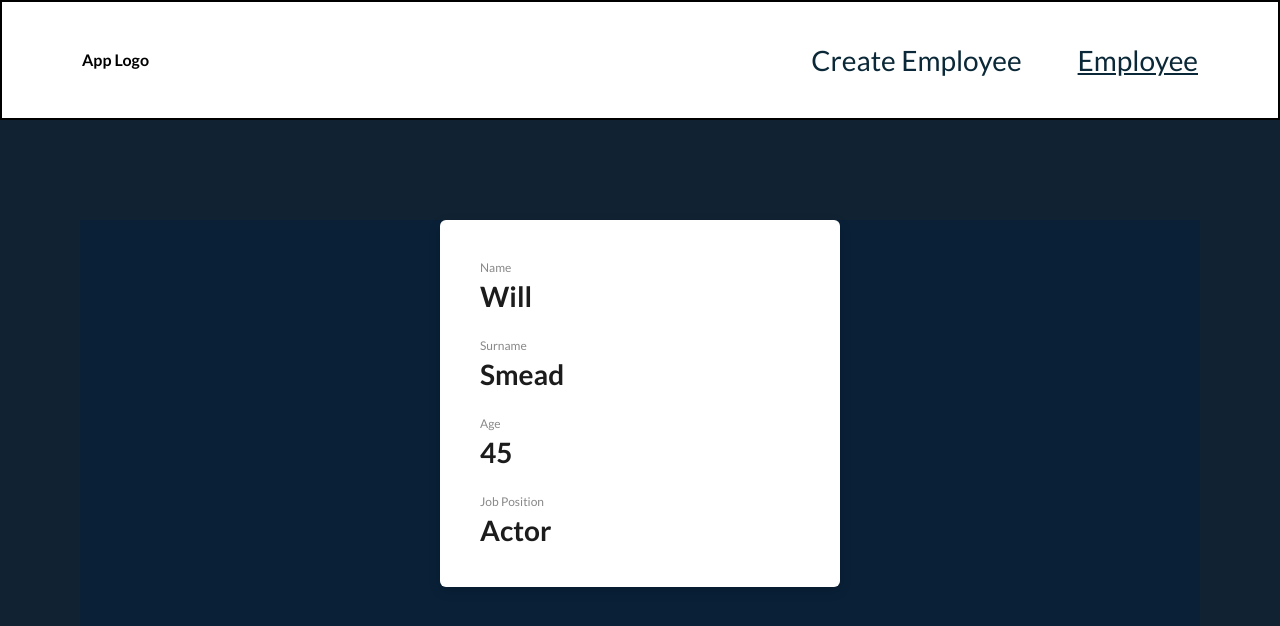
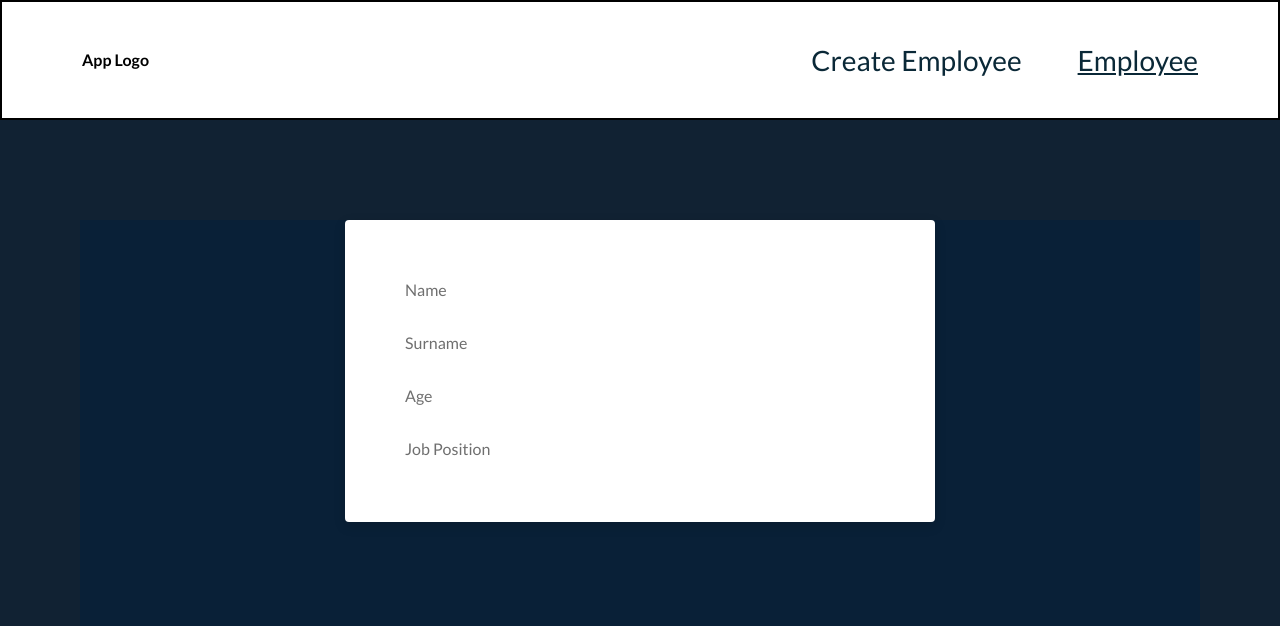
Before and after one commit to orekhov-vitaly/creating_employee, a React (Vite) app: page /employee in a window 1280 px wide. Shown: the top 626 px of the page. Built offline with nearby package versions, Linux system fonts and the light colour scheme.

Commit message:
Functional

```diff
--- a/src/components/Layout/Layout.tsx
+++ b/src/components/Layout/Layout.tsx
@@ -1,3 +1,4 @@
+import { createContext, useState } from "react";
 import { useNavigate } from "react-router-dom";
 import {
     LayoutComponent,
@@ -7,12 +8,26 @@ import {
     NavContainer,
     HeaderLogoWrapper,
 } from "./styles";
-import type { LayoutProps, NavLink } from "./types";
+import type {
+    LayoutProps,
+    NavLink,
+    EmployeeContextType,
+    EmployeeData,
+} from "./types";
 import { navLinksData } from "./data";
 import NavigationLink from "components/NavigationLink/NavigationLink";
 import { v4 } from "uuid";
 
+export const EmployeeContext = createContext<EmployeeContextType>({
+    data: undefined,
+    onDataChange: () => {},
+});
+
 function Layout({ children }: LayoutProps) {
+    const [employeeData, setEmployeeData] = useState<EmployeeData | undefined>(
+        undefined
+    );
+
     const navigate = useNavigate();
 
     const navLinks = navLinksData.map(({ path, name }: NavLink) => {
@@ -23,7 +38,6 @@ function Layout({ children }: LayoutProps) {
         navigate("/");
     };
 
-
     return (
         <LayoutComponent>
             <Header>
@@ -32,7 +46,14 @@ function Layout({ children }: LayoutProps) {
                 </HeaderLogoWrapper>
                 <NavContainer>{navLinks}</NavContainer>
             </Header>
-            <Main>{children}</Main>
+            <EmployeeContext.Provider
+                value={{
+                    data: employeeData,
+                    onDataChange: setEmployeeData,
+                }}
+            >
+                <Main>{children}</Main>
+            </EmployeeContext.Provider>
         </LayoutComponent>
     );
 }
--- a/src/pages/Employee/Employee.tsx
+++ b/src/pages/Employee/Employee.tsx
@@ -1,24 +1,27 @@
+import { useContext } from "react";
+import { EmployeeContext } from "components/Layout/Layout";
 import {EmployeeBlock, EmployeeWrapper,  EmployeeGroup, Label, ValueBlock } from "./styles";
 
 function Employee() {
+    const { data, onDataChange } = useContext(EmployeeContext);
     return(
         <EmployeeWrapper>
             <EmployeeBlock>
                 <EmployeeGroup>
                     <Label>Name</Label>
-                    <ValueBlock>Will</ValueBlock>
+                    <ValueBlock>{data?.name}</ValueBlock>
                 </EmployeeGroup>
                 <EmployeeGroup>
                     <Label>Surname</Label>
-                    <ValueBlock>Smead</ValueBlock>
+                    <ValueBlock>{data?.surname}</ValueBlock>
                 </EmployeeGroup>
                 <EmployeeGroup>
                     <Label>Age</Label>
-                    <ValueBlock>45</ValueBlock>
+                    <ValueBlock>{data?.age}</ValueBlock>
                 </EmployeeGroup>
                 <EmployeeGroup>
                     <Label>Job Position</Label>
-                    <ValueBlock>Actor</ValueBlock>
+                    <ValueBlock>{data?.jobPosition}</ValueBlock>
                 </EmployeeGroup>
             </EmployeeBlock>
         </EmployeeWrapper>
--- a/src/pages/Employee/styles.ts
+++ b/src/pages/Employee/styles.ts
@@ -11,14 +11,14 @@ export const EmployeeWrapper = styled.div`
 
 export const EmployeeBlock = styled.div`
   background: white;
-  padding: 40px;
-  width: 400px;
-  border-radius: 6px;
+  padding: 60px;
+  width: 590px;
+  border-radius: 4px;
   box-shadow: 0 4px 12px rgba(0, 0, 0, 0.15);
 
   display: flex;
   flex-direction: column;
-  gap: 25px;
+  gap: 30px;
 `;
 
 export const EmployeeGroup = styled.div`
@@ -28,8 +28,8 @@ export const EmployeeGroup = styled.div`
 `;
 
 export const Label = styled.div`
-  font-size: 12px;
-  color: #888;
+  font-size: 16px;
+  color: #6f6f6f;
 `;
 
 export const ValueBlock = styled.div`
--- a/src/pages/EmployeeForm/EmployeeForm.tsx
+++ b/src/pages/EmployeeForm/EmployeeForm.tsx
@@ -1,82 +1,93 @@
+import { useContext } from "react";
 import { useFormik } from "formik";
 import * as Yup from "yup";
 
 import { EmployeeFormComponent, EmployeeFormWrapper } from "./styles";
 import Input from "components/Input/Input";
 import Button from "components/Button/Button";
-import type { EmploeeFormValues } from "./types";
+import type { EmployeeFormValues } from "./types";
+import { EmployeeContext } from "components/Layout/Layout";
 
 function EmployeeForm() {
-  // const schema = Yup.object().shape({
-  //     fullName: Yup.string()
-  //         .required("Full name is required")
-  //         .min(5, "Min 5 symbols")
-  //         .max(50, "Max 50 symbols")
-  //         .typeError("Full name must be string"),
-  //     age: Yup.number()
-  //         .required("Age is required")
-  //         .min(18, "Min age - 18")
-  //         .max(80, "Max age - 80")
-  //         .typeError("Age must be number"),
-  //     jobTitle: Yup.string()
-  //         .max(30, "Max 30 symbols")
-  //         .typeError("Job title must be string"),
-  //     agreement: Yup.boolean()
-  //         .oneOf([true], "Accept agreement"),
-  // });
+    const { data, onDataChange } = useContext(EmployeeContext);
+    const schema = Yup.object().shape({
+        name: Yup.string()
+            .required("Full name is required")
+            .min(2, "Min 2 symbols")
+            .max(50, "Max 50 symbols")
+            .typeError("Full name must be string"),
+        surname: Yup.string()
+            .required("Full name is required")
+            .max(15, "Max 15 symbols")
+            .typeError("Full name must be string"),
+        age: Yup.number()
+            .required("Age is required")
+            .min(18, "Min age - 18")
+            .max(80, "Max age - 80")
+            .typeError("Age must be number"),
+        jobPosition: Yup.string()
+            .max(30, "Max 30 symbols")
+            .typeError("Job title must be string"),
+    });
 
-  // const formik = useFormik({
-  //     initialValues: {
-  //         fullName: "",
-  //         age: "",
-  //         jobTitle: "",
-  //         agreement: false,
-  //     } as EmploeeFormValues,
+    const formik = useFormik({
+        initialValues: {
+            name: "",
+            surname: "",
+            age: "",
+            jobPosition: "",
+        } as EmployeeFormValues,
 
-  //     validationSchema: schema,
-  //     validateOnChange: false,
+        validationSchema: schema,
+        validateOnChange: false,
 
-  //     onSubmit: (values: EmploeeFormValues): void => {
-  //         console.log(values);
-  //     },
-  // });
+        onSubmit: (values: EmployeeFormValues): void => {
+            const data = {
+                name: values.name,
+                surname: values.surname,
+                age: values.age,
+                jobPosition: values.jobPosition,
+            };
+            onDataChange(data);
+        },
+    });
 
-  // console.log(formik);
+    console.log(formik);
 
     return (
         <EmployeeFormWrapper>
-      <EmployeeFormComponent>
+            <EmployeeFormComponent onSubmit={formik.handleSubmit}>
                 <Input
                     name="name"
                     label="Name"
                     placeholder="Enter your name"
-          value=""
-          error=""
-          onChange={() => {}}
+                    value={formik.values.name}
+                    error={formik.errors.name}
+                    onChange={formik.handleChange}
                 />
                 <Input
                     name="surname"
                     label="Surname"
                     placeholder="Enter your surame"
-          value=""
-          error=""
-          onChange={() => {}}
+                    value={formik.values.surname}
+                    error={formik.errors.surname}
+                    onChange={formik.handleChange}
                 />
                 <Input
                     name="age"
                     label="Age"
                     placeholder="Enter your age"
-          value=""
-          error=""
-          onChange={() => {}}
+                    value={formik.values.age}
+                    error={formik.errors.age}
+                    onChange={formik.handleChange}
                 />
                 <Input
                     name="jobPosition"
                     label="Job Position"
                     placeholder="Enter your job position"
-          value=""
-          error=""
-          onChange={() => {}}
+                    value={formik.values.jobPosition}
+                    error={formik.errors.jobPosition}
+                    onChange={formik.handleChange}
                 />
                 <Button name="Create" type="submit" />
             </EmployeeFormComponent>
--- a/src/pages/EmployeeForm/types.ts
+++ b/src/pages/EmployeeForm/types.ts
@@ -1,4 +1,4 @@
-export interface EmploeeFormValues {
+export interface EmployeeFormValues {
   name: string;
   surname: string;
   age: string;
```
Also changed, not shown: src/components/Layout/types.ts (+13 -1 lines). Lines whose indentation alone changed are shown as unchanged.
